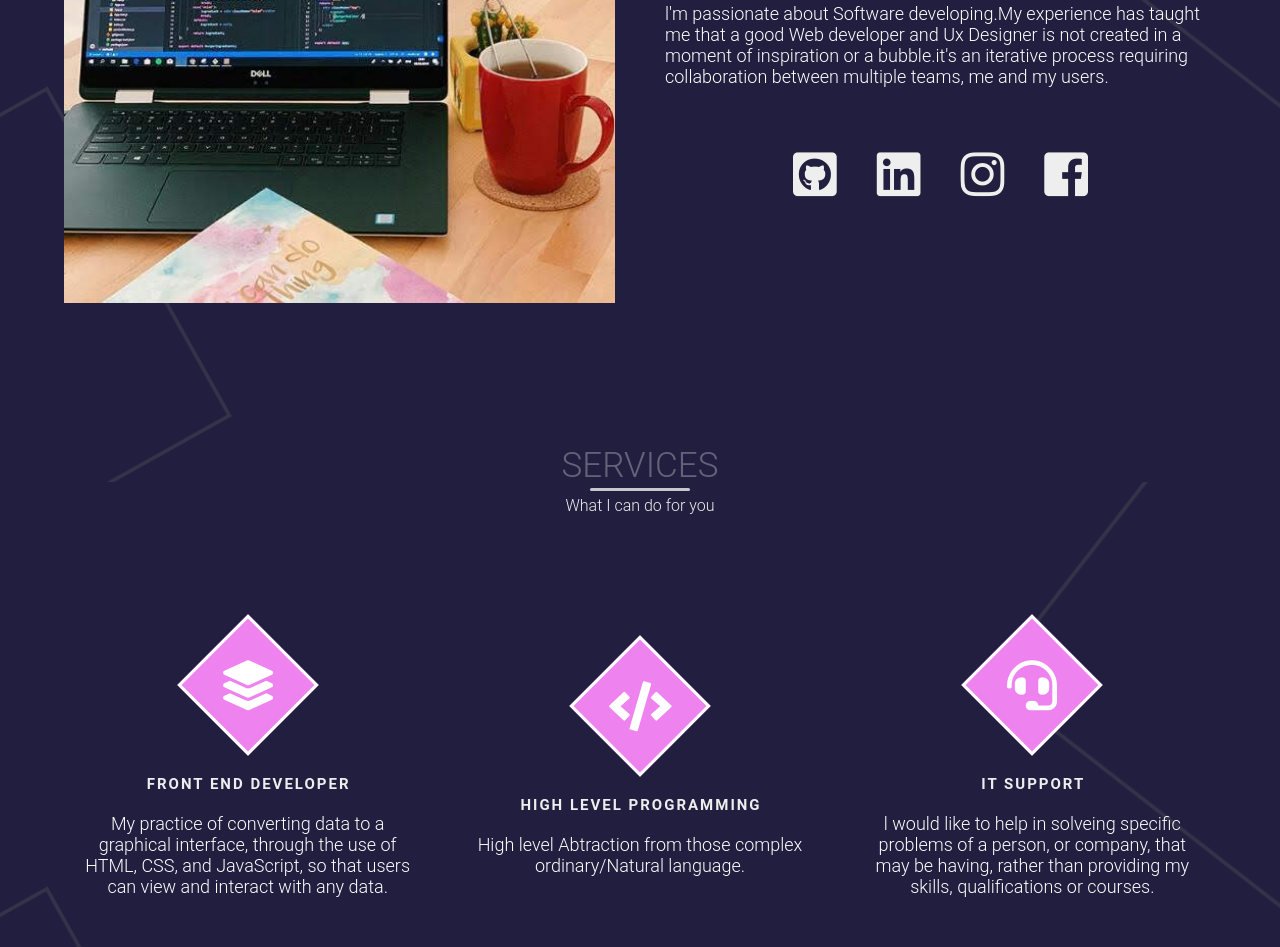
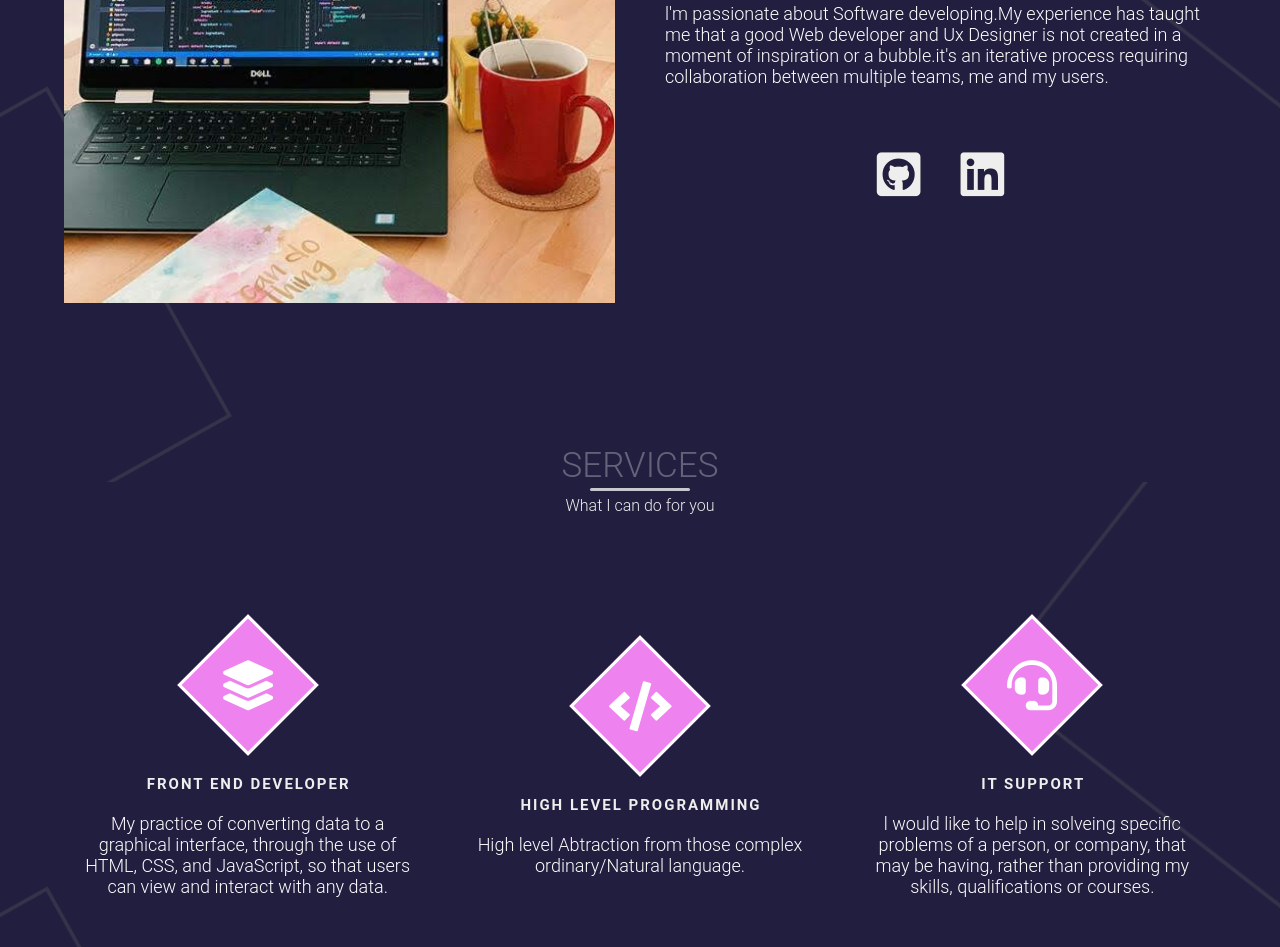
Before and after one commit to joanaluka/joans-portfolio, a plain HTML site: page index.html in a window 1280 px wide. Shown: the part 1118-2065 px from the top of the page. Drawn offline with nearby package versions, Linux system fonts and the light colour scheme.

Commit message:
Update index.html

```diff
--- a/index.html
+++ b/index.html
@@ -61,25 +61,16 @@
             <div class="social-media">
                 <ul class="nav-list">
                     <li>
-                        <a href="#" class="icon-link">
+                        <a href="https://github.com/joanaluka" class="icon-link">
                             <i class="fab fa-github-square"></i>
                         </a>
                     </li>
                     <li>
-                        <a href="#" class="icon-link">
+                        <a href="https://www.linkedin.com/in/joan-aluka/" class="icon-link">
                             <i class="fab fa-linkedin"></i>
                         </a>
                     </li>
-                    <li>
-                        <a href="#" class="icon-link">
-                            <i class="fab fa-instagram"></i>
-                        </a>
-                    </li>
-                    <li>
-                        <a href="#" class="icon-link">
-                            <i class="fab fa-facebook-square"></i>
-                        </a>
-                    </li>
+
                 </ul>
             </div>
         </div>
```
